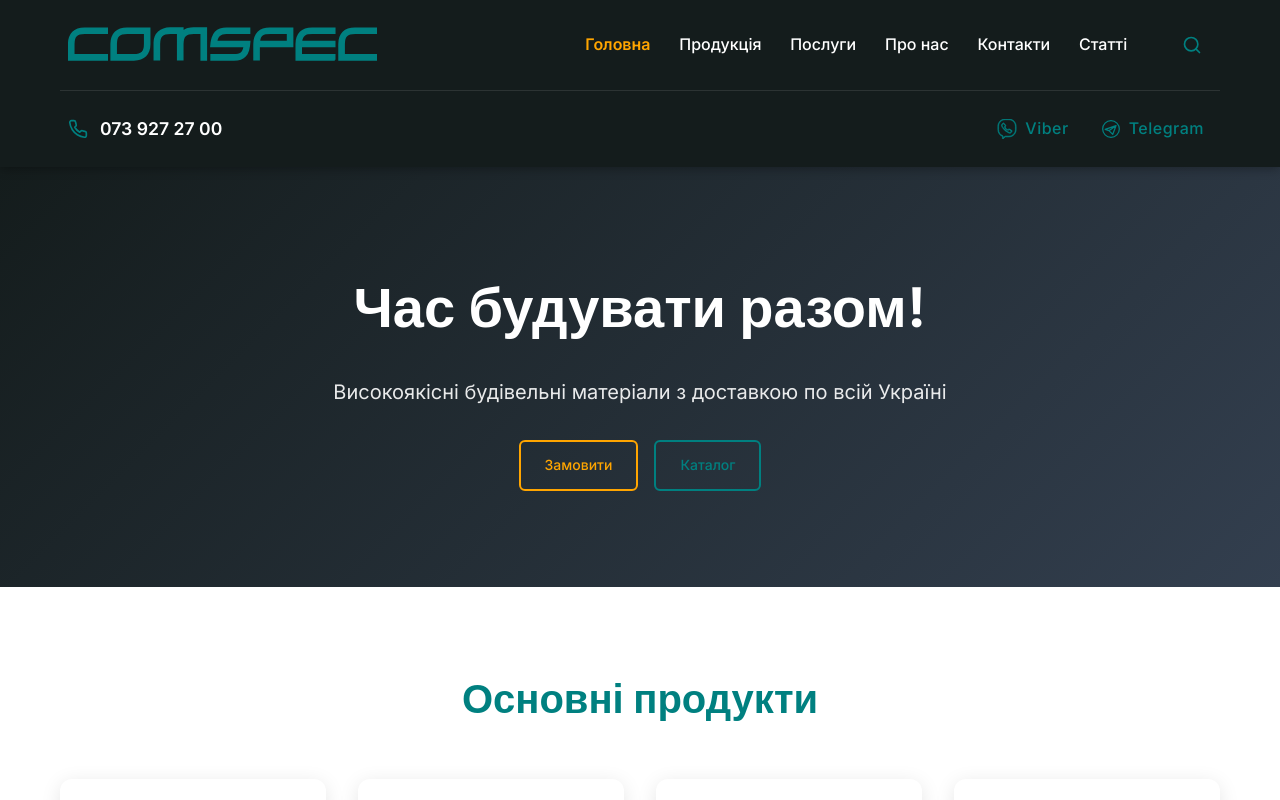
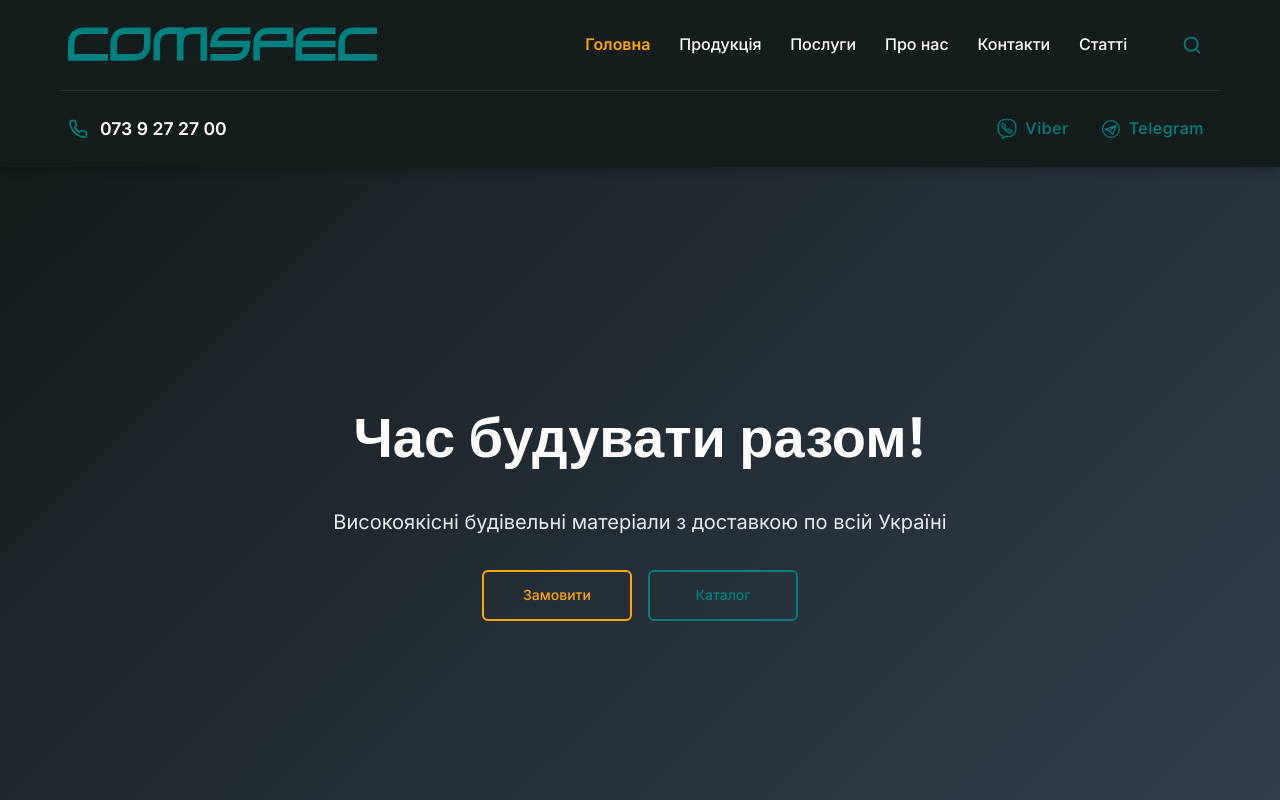
Before and after one commit to Gennadiy01/comspec-website, a React (Create React App) app: page /#/ in a window 1280 px wide. Shown: the top 800 px of the page. Built offline with nearby package versions, Linux system fonts and the light colour scheme.

Commit message:
feat: hero full height, button sizing, and heading colors

```diff
--- a/src/components/layout/Header.js
+++ b/src/components/layout/Header.js
@@ -489,7 +489,7 @@
                 <path d="M22 16.92v3a2 2 0 0 1-2.18 2 19.79 19.79 0 0 1-8.63-3.07 19.5 19.5 0 0 1-6-6 19.79 19.79 0 0 1-3.07-8.67A2 2 0 0 1 4.11 2h3a2 2 0 0 1 2 1.72 12.84 12.84 0 0 0 .7 2.81 2 2 0 0 1-.45 2.11L8.09 9.91a16 16 0 0 0 6 6l1.27-1.27a2 2 0 0 1 2.11-.45 12.84 12.84 0 0 0 2.81.7A2 2 0 0 1 22 16.92z" stroke="currentColor" strokeWidth="2" strokeLinecap="round" strokeLinejoin="round"/>
               </svg>
               <a href="tel:+380739272700" className="phone">
-                073 927 27 00
+                073 9 27 27 00
               </a>
             </div>
 
--- a/src/pages/Home.js
+++ b/src/pages/Home.js
@@ -133,7 +133,7 @@
       {/* Products Section */}
       <section className="section">
         <div className="container">
-          <h2 className="section-title">Основні продукти</h2>
+          <h2 className="section-title">Наша продукція</h2>
           <div className="grid grid-4">
             {products.map((product, index) => (
               <div key={index} className="card">
--- a/src/styles/main.scss
+++ b/src/styles/main.scss
@@ -255,6 +255,13 @@
   color: $white;
   padding: 6rem 0;
   text-align: center;
+  min-height: calc(100vh - 120px); // Додати
+  display: flex; // Додати
+  align-items: center; // Додати
+
+   .btn {
+    min-width: 150px; //Змына ширини  кнопки в hero секції
+  }
 
   h1 {
     font-size: 3.5rem;
@@ -298,6 +305,9 @@
   text-align: center;
   font-size: 2.5rem;
   margin-bottom: 3rem;
+}
+.section.dark .card h3 {
+  color: $primary-color; // Основний бірюзовий колір
 }
 
 // Grid
@@ -448,6 +458,29 @@
     font-size: 2rem;
   }
 }
+//=================================================
+// Зміна кольру заголовків H1, H2 в світлих секціях
+//=================================================
+// Заголовки h1, h2 у секціях зі світлим фоном мають сірий колір #6c757d
+.section:not(.dark) h1,
+.section:not(.dark) h2,
+.section.gray h1,
+.section.gray h2 {
+  color: #141c1c;
+}
+
+// Hero секція (має темний фон, тому залишаємо білий)
+.hero h1 {
+  color: $white; // Залишаємо білий для темного фону
+}
+
+// Заголовки в картках (білий фон)
+.card h1,
+.card h2 {
+  color: #141c1c;
+}
+
+
 
 // ==========================================
 // МОБИЛЬНАЯ НАВИГАЦИЯ И АДАПТИВНОСТЬ
```
